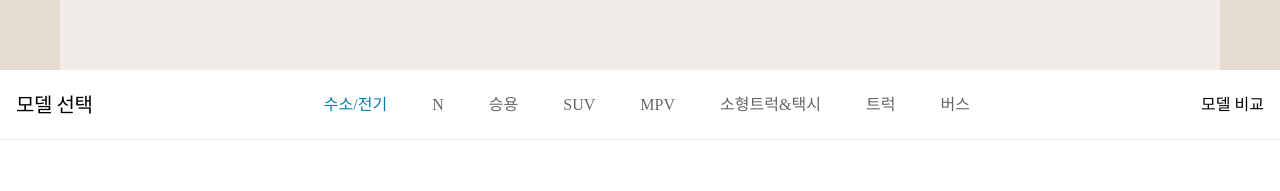
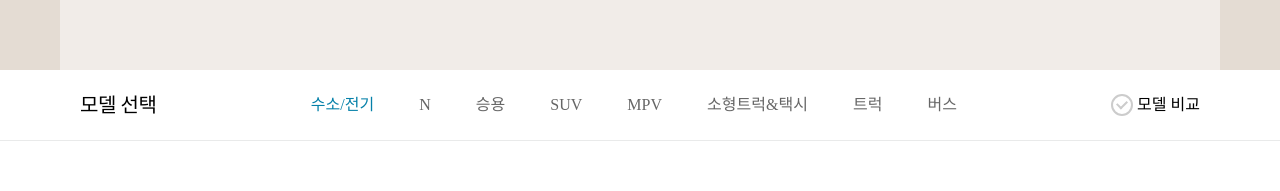
Before and after one commit to softeer5th/fe-mycar, a React (Vite) app: page /vehicle-selection in a window 1280 px wide. Shown: the part 200-391 px from the top of the page. Built offline with nearby package versions, Linux system fonts and the light colour scheme; data requests are answered from the project's data file; a web font is replaced by a local one.

Commit message:
design: 탭 체크박스 및 라벨리스트 컨테이너 추가

```diff
--- a/src/components/Tab/index.tsx
+++ b/src/components/Tab/index.tsx
@@ -21,6 +21,7 @@ const Tab = ({ data }: TabProps) => {
   return (
     <div>
       <LabelListContainer>
+        <LabelListContents>
           <LabelTitle>모델 선택</LabelTitle>
           <LabelList>
             {labels.map((label) =>
@@ -30,7 +31,11 @@ const Tab = ({ data }: TabProps) => {
                 </LabelButton>
               </Label>)}
           </LabelList>
-        <div>모델 비교</div>
+          <LabelCheckboxContainer>
+            <LabelCheckbox />
+            <LabelCheckboxContent>모델 비교</LabelCheckboxContent>
+          </LabelCheckboxContainer>
+        </LabelListContents>
       </LabelListContainer>
       <div>
         {data.find(({label}) => label === selectedTab)?.content}
@@ -41,14 +46,17 @@ const Tab = ({ data }: TabProps) => {
 
 const LabelListContainer = styled.div`
     width: 100%;
-    padding: 0 1rem;
+    border-bottom: 1px solid ${(props) => props.theme.color['border']};
+`
+
+const LabelListContents = styled.div`
+    max-width: 1120px;
+    margin: 0 auto;
 
     display: flex;
     align-items: center;
     justify-content: space-between;
     height: 70px;
-
-    border-bottom: 1px solid ${(props) => props.theme.color['border']};
 `
 
 const LabelTitle = styled.h3 `
@@ -72,4 +80,36 @@ const LabelButton = styled.button<{selected: boolean}>`
     color: ${(props) => props.selected ? props.theme.color.highlight : props.theme.color['text-sub']};
 `
 
+const LabelCheckboxContainer = styled.div`
+    display: flex;
+    align-items: center;
+    gap: 0.25rem;
+`
+
+const LabelCheckbox = styled.button`
+    display: inline-block;
+    position: relative;
+    width: 22px;
+    height: 22px;
+    border-radius: 14px;
+    border: 2px solid #ccc;
+    background: transparent;
+    &:after {
+      content: "";
+      position: absolute;
+      top: 4px;
+      right: 4px;
+      width: 8px;
+      height: 5px;
+      border: 2px solid #ccc;
+      border-top: 0;
+      border-right: 0;
+      transform: rotate(-45deg);
+    }
+`
+
+const LabelCheckboxContent = styled.span`
+  ${(props) => props.theme.typo.label};
+`
+
 export default Tab;
```
Lines whose indentation alone changed are shown as unchanged.
